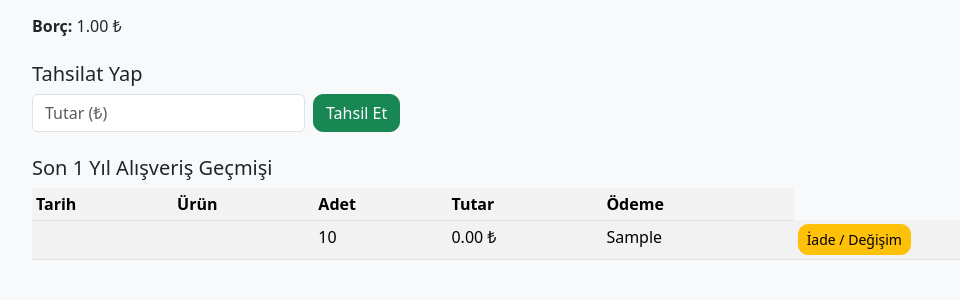
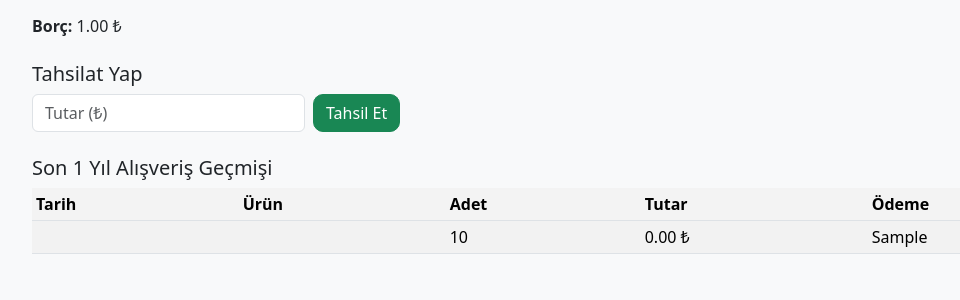
Before and after one commit to berdener/stokk, a Flask app: template templates/customer_detail.html in a window 1280 px wide. Shown: the part 148-448 px from the top of the page, without its empty margins (50-1010 px from the left). Run offline with Flask 3, Linux system fonts and the light colour scheme; tables that the repository leaves empty hold one stand-in row (values such as "Sample post"); the template is opened without the code that fills it: values that come from a table or form of the project are taken from there, most other values are stand-ins (such as "Sample title", 1, 10 or a date in 2020); some libraries are stand-ins or nearby versions.

Commit message:
Update customer_detail.html

```diff
--- a/templates/customer_detail.html
+++ b/templates/customer_detail.html
@@ -20,11 +20,6 @@
   <td>{{ s.qty }}</td>
   <td>{{ '%.2f'|format(s.total) }} ₺</td>
   <td>{{ s.payment }}</td>
-<td>
-  <a href="/returns?order_id={{ sale.id }}" class="btn btn-warning btn-sm">
-    İade / Değişim
-  </a>
-</td>
 </tr>
   {% endfor %}
   </tbody>
```
